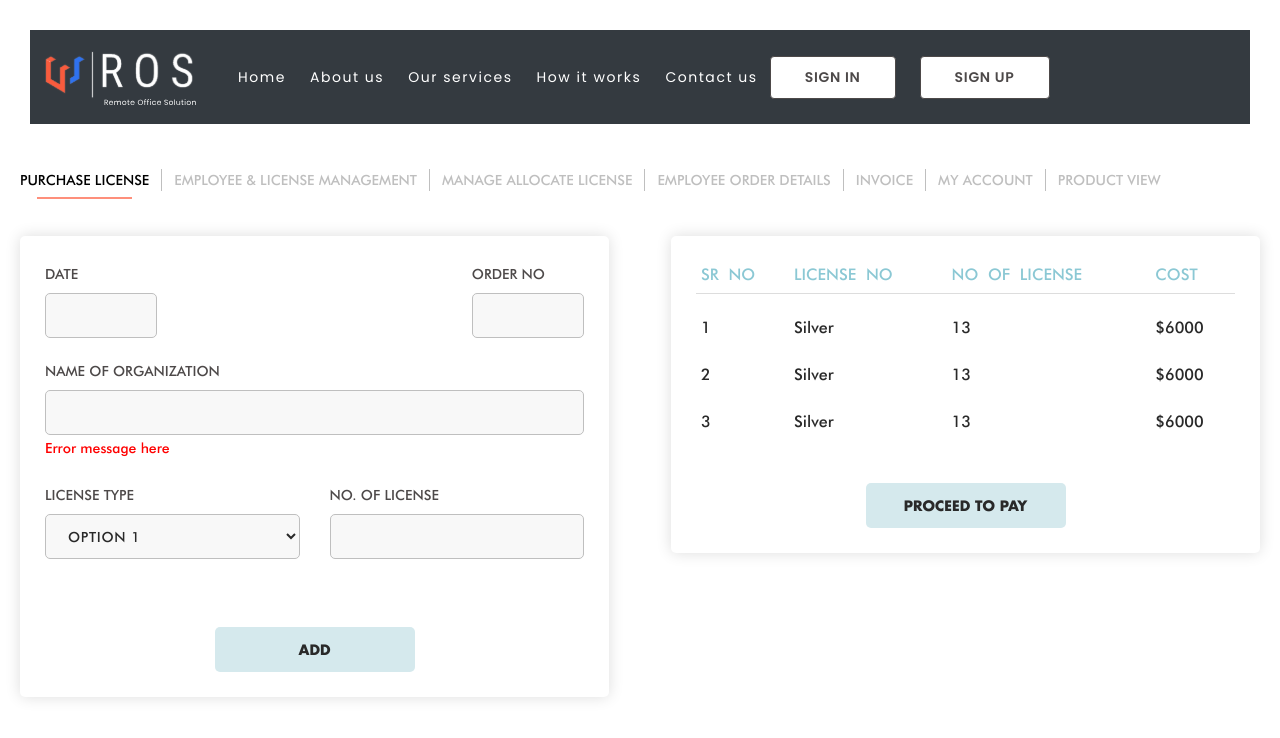
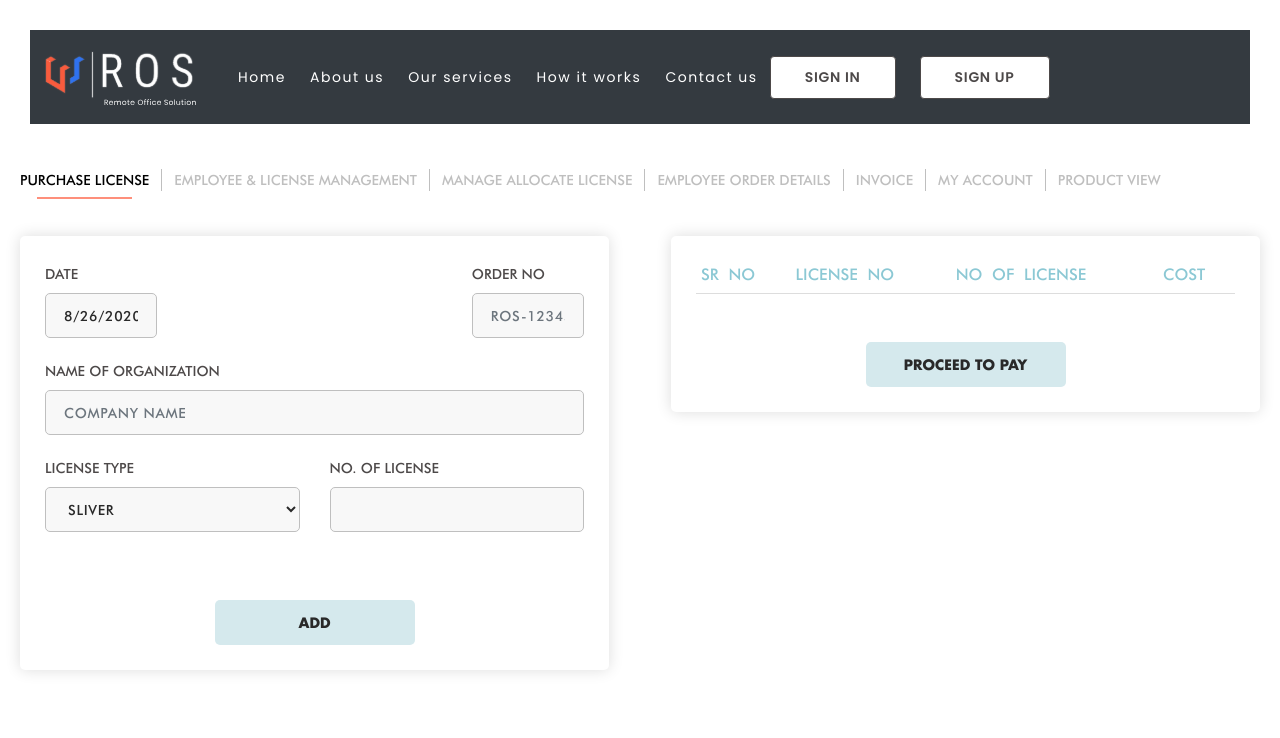
Before and after one commit to kishance31/ros, a React (Create React App) app: page /corporate in a window 1280 px wide. Shown: the top 738 px of the page. Built offline with nearby package versions, Linux system fonts and the light colour scheme.

Commit message:
changes in  purchase license

```diff
--- /dev/null
+++ b/src/actions/purchaseLicense.action.js
@@ -0,0 +1,13 @@
+export const PurchaseLicenseMap = {
+    ADD_LICENSE: "ADD_LICENSE",
+}
+
+const purchaseLicenseAction = {
+    addLicense: (data) => {
+        return {
+            type: PurchaseLicenseMap.ADD_LICENSE,
+            payload: data
+        }
+    }
+}
+export default purchaseLicenseAction;
--- a/src/components/corporate-panel/purchaseLicense/purchaseLicenseAddBox.js
+++ b/src/components/corporate-panel/purchaseLicense/purchaseLicenseAddBox.js
@@ -1,22 +1,31 @@
 import React from 'react';
 import ShadowCard from '../../card/shadowCard';
+import { checkPropTypes } from 'prop-types';
 
-const PurchaseLicenseAddBox = () => {
+const PurchaseLicenseAddBox = (props) => {
+
+    const { addedLicenseList, addLicense } = props;
+
+    const currDate = new Date().toLocaleDateString();
+
     return (
+
         <ShadowCard className="mr-0 mr-xl-3">
-            <form>
+            <form onSubmit={addLicense}>
                 <div className="row">
-                    <div className="col-lg-3">
+                    <div className="col-lg-3" >
                         <div className="input-group">
                             <label>Date</label>
-                            <input type="text" className="form-control" placeholder="" />
+                            <input type="text" className="form-control" placeholder=""
+                                value={currDate} disabled={true} required={true} />
                         </div>
                     </div>
                     <div className="col-lg-6"></div>
                     <div className="col-lg-3">
                         <div className="input-group">
                             <label>Order No</label>
-                            <input type="text" className="form-control" placeholder="" />
+                            <input type="text" className="form-control" placeholder="ROS-12345"
+                                disabled={true} required={true} />
                         </div>
                     </div>
                 </div>
@@ -24,8 +33,8 @@ const PurchaseLicenseAddBox = () => {
                     <div className="col-lg-12">
                         <div className="input-group">
                             <label>NAME OF ORGANIZATION</label>
-                            <input type="text" className="form-control" placeholder="" />
-                            <span className="error_msg">Error message here</span>
+                            <input type="text" className="form-control" placeholder="COMPANY NAME"
+                                disabled={true} required={true} />
                         </div>
                     </div>
                 </div>
@@ -33,16 +42,19 @@ const PurchaseLicenseAddBox = () => {
                     <div className="col-lg-6">
                         <div className="input-group">
                             <label>License Type</label>
-                            <select title="Select" className="selectpicker form-control">
-                                <option>Option 1</option>
-                                <option>Option 2</option>
+                            <select name="licenseType" title="Select" className="selectpicker form-control">
+                                {
+                                    addedLicenseList.map(item => (
+                                        <option key={item.licenseType} value={item.licenseType}>{item.licenseType}</option>
+                                        ))
+                                }
                             </select>
                         </div>
                     </div>
                     <div className="col-lg-6">
                         <div className="input-group">
                             <label>No. of License</label>
-                            <input type="text" className="form-control" placeholder="" />
+                            <input name="quantity" type="text" className="form-control" placeholder="" />
                         </div>
                     </div>
                 </div>
--- a/src/components/corporate-panel/purchaseLicense/purchaseLicenseTable.js
+++ b/src/components/corporate-panel/purchaseLicense/purchaseLicenseTable.js
@@ -2,6 +2,9 @@ import React from 'react';
 import ShadowCard from '../../card/shadowCard';
 
 const PurchaseLicenseTable = (props) => {
+
+    const { purchaseLicenseList,showPaymentModal } = props;
+
     return (
         <ShadowCard className="ml-0 ml-xl-3">
             <div className="general_table table-responsive">
@@ -15,29 +18,24 @@ const PurchaseLicenseTable = (props) => {
                         </tr>
                     </thead>
                     <tbody>
-                        <tr>
-                            <td>1</td>
-                            <td>Silver</td>
-                            <td>13</td>
-                            <td>$6000</td>
-                        </tr>
-                        <tr>
-                            <td>2</td>
-                            <td>Silver</td>
-                            <td>13</td>
-                            <td>$6000</td>
-                        </tr>
-                        <tr>
-                            <td>3</td>
-                            <td>Silver</td>
-                            <td>13</td>
-                            <td>$6000</td>
-                        </tr>
+                        {
+                            purchaseLicenseList.map((item, index) => {
+                                return (
+                                    <tr key={index}>
+                                        <td>{index + 1}</td>
+                                        <td>{item.licenseType}</td>
+                                        <td>{item.quantity}</td>
+                                        <td>{item.price}</td>
+                                    </tr>
+                                )
+                            })
+                        }
+
                     </tbody>
                 </table>
             </div>
             <div className="text-center mt-5">
-                <button className="btn_blue" onClick={props.showPaymentModal}>
+                <button className="btn_blue" onClick={showPaymentModal}  >
                     Proceed To Pay
                 </button>
             </div>
--- a/src/containers/corporate-panel/purchaseLicense.js
+++ b/src/containers/corporate-panel/purchaseLicense.js
@@ -1,27 +1,56 @@
-import React, { useState } from 'react';
+import React, { useState, useEffect } from 'react';
+import { useSelector, useDispatch } from 'react-redux';
 import PurchaseLicenseAddBox from '../../components/corporate-panel/purchaseLicense/purchaseLicenseAddBox';
 import PurchaseLicenseTable from '../../components/corporate-panel/purchaseLicense/purchaseLicenseTable';
 import PurchaseLicensePaymentBox from '../../components/corporate-panel/purchaseLicense/purchaseLicensePaymentBox';
-
+import purchaseLicenseAction from '../../actions/purchaseLicense.action';
 
 const PurchaseLicense = () => {
 
     const [showPaymentModal, setShowPaymentModal] = useState(false);
+
+    const [addedLicenseList, setAddedLicenseList] = useState([]);
+
+    const purchaseLicenseList = useSelector(state => state.purchaseLicense.addedLicenseList);
+
+    useEffect(() => {
+        setAddedLicenseList([
+            { licenseType: "SLIVER", price: 5000 },
+            { licenseType: "GOLD", price: 8000 },
+            { licenseType: "PLATINUM", price: 9000 }
+        ])
+    }, []);
+
+    const dispatch = useDispatch();
+
+    const addLicense = (event) => {
+        event.preventDefault();
+        const {
+            quantity, licenseType
+        } = event.target;
+        const addLicenseDetails = addedLicenseList.find(license => license.licenseType === licenseType.value);
+        console.log(addLicenseDetails);
+        const data = {
+            ...addLicenseDetails,
+            quantity: parseInt(quantity.value),
+            price: quantity.value * addLicenseDetails.price
+        }
+        dispatch(purchaseLicenseAction.addLicense(data))
+    }
 
     return (
         <>
             <div className="container-fluid">
                 <div className="row">
                     <div className="col-lg-6">
-                        <PurchaseLicenseAddBox />
+                        <PurchaseLicenseAddBox addLicense={addLicense} addedLicenseList={addedLicenseList} />
                     </div>
                     <div className="col-lg-6 mt-5 mt-lg-0">
-                        <PurchaseLicenseTable showPaymentModal={() => setShowPaymentModal(!showPaymentModal)} />
+                        <PurchaseLicenseTable purchaseLicenseList={purchaseLicenseList} showPaymentModal={() => setShowPaymentModal(!showPaymentModal)} />
                     </div>
                 </div>
             </div>
-
-            <PurchaseLicensePaymentBox isOpen={showPaymentModal} toggleModal={() => setShowPaymentModal(!showPaymentModal)} />
+            <PurchaseLicensePaymentBox isOpen={showPaymentModal} toggleModal={() => setShowPaymentModal(!showPaymentModal)} purchaseLicenseList={purchaseLicenseList} />
         </>
     )
 }
--- /dev/null
+++ b/src/reducers/auth/purchaseLicense.reducer.js
@@ -0,0 +1,39 @@
+import { PurchaseLicenseMap } from '../../actions/purchaseLicense.action';
+
+const initialState = {
+    addedLicenseList: [],
+}
+
+const purchaseLicenseReducer = (state = initialState, action) => {
+    switch (action.type) {
+        case PurchaseLicenseMap.ADD_LICENSE: {
+            let newLicenseList = [];
+            let { payload } = action;
+            let existLicense = state.addedLicenseList.find(license => license.licenseType == payload.licenseType);
+            if (existLicense) {
+                newLicenseList = state.addedLicenseList.map((license) => {
+                    if (license.licenseType === payload.licenseType) {
+                        license.quantity += payload.quantity;
+                        license.price += payload.price;
+                    }
+                    return license;
+                });
+            } else {
+                newLicenseList = [
+                    ...state.addedLicenseList,
+                    { ...action.payload },
+                ]
+            }
+            return {
+                ...state,
+                addedLicenseList: newLicenseList
+            }
+        }
+        default: {
+            return {
+                ...state,
+            }
+        }
+    }
+}
+export default purchaseLicenseReducer;
--- a/src/reducers/rootReducer.js
+++ b/src/reducers/rootReducer.js
@@ -1,11 +1,13 @@
 import { combineReducers } from 'redux';
 import { connectRouter } from 'connected-react-router';
 import authReducer from './auth/auth.reducer'
+import purchaseLicenseReducer from './auth/purchaseLicense.reducer';
 
 const createRootReducer = (history) => combineReducers(
     {
         router: connectRouter(history),
-        auth: authReducer
+        auth: authReducer,
+        purchaseLicense:purchaseLicenseReducer
     }
 );
 
```
Also changed, not shown: src/components/corporate-panel/purchaseLicense/purchaseLicensePaymentBox.js (+10 -4 lines), src/containers/corporate-panel/employeeLicenseMangement.js (+93 -1 lines).
